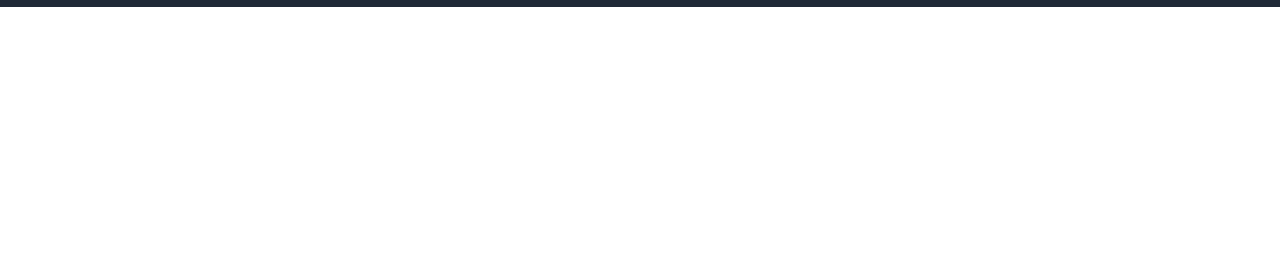
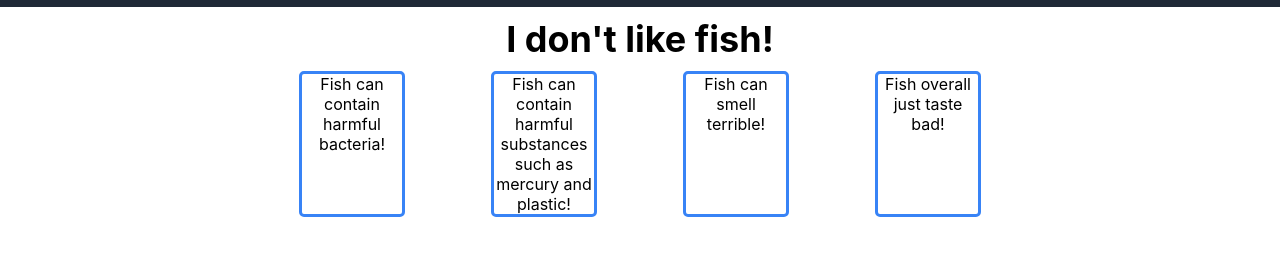
Before and after one commit to Carlos-Owens/Landing-page, a plain HTML site: page index.html in a window 1280 px wide. Shown: the part 312-568 px from the top of the page. Drawn offline with Linux system fonts and the light colour scheme.

Commit message:
Add Information header and css styling
Change font size, add border, and spacing

```diff
--- a/index.html
+++ b/index.html
@@ -26,5 +26,25 @@
         <img src="./images/pexels-dmitriy-ganin-9928229.jpg" alt="image">
         </div>
     </div>
+    <div class="random">
+        <div class="fish">
+            I don't like fish!
+        </div>
+        <div class="info">
+            <div class="info-text">
+                Fish can contain harmful bacteria!
+            </div>
+            <div class="info-text">
+                Fish can contain harmful substances such as mercury and plastic!
+            </div>
+            <div class="info-text">
+                Fish can smell terrible!
+            </div>
+            <div class="info-text">
+                Fish overall just taste bad!
+            </div>
+        </div>
+
+    </div>
 </body>
 </html>
--- a/styles.css
+++ b/styles.css
@@ -4,7 +4,8 @@ body {
     font-family: -apple-system, BlinkMacSystemFont, 'Segoe UI', Roboto, Oxygen, Ubuntu, Cantarell, 'Open Sans', 'Helvetica Neue', sans-serif;
     margin: 0%;
     /*display: block;*/
-
+   display: block;
+   flex:1;
 
 }
 .container .header {
@@ -48,11 +49,13 @@ img {
     margin-left: 20%;
     display: flex;
     flex-direction: column;
+
 }
 .text h6 {
     font-size: 48px;
     margin-top: 0%;
-   margin-bottom: 0%;
+    margin-bottom: 0px;
+
 }
 .text p {
     font-size: 18px;
@@ -65,3 +68,26 @@ button {
     border-radius: 5px;
     border: 1px #f9faf8;
 }
+.fish {
+    display: flex;
+    padding: 10px;
+    justify-content: center;
+    font-size: 36px;
+    font-weight: bolder;
+}
+.info {
+    display: flex;
+    margin-right: 20%;
+    margin-left: 20%;
+    flex-wrap: wrap;
+    justify-content: space-around;
+
+}
+.info-text {
+    display: flex;
+    flex-direction: column;
+    max-width: 100px;
+    border: 3px solid #3883f6;
+    text-align: center;
+    border-radius: 5px;
+}
```
